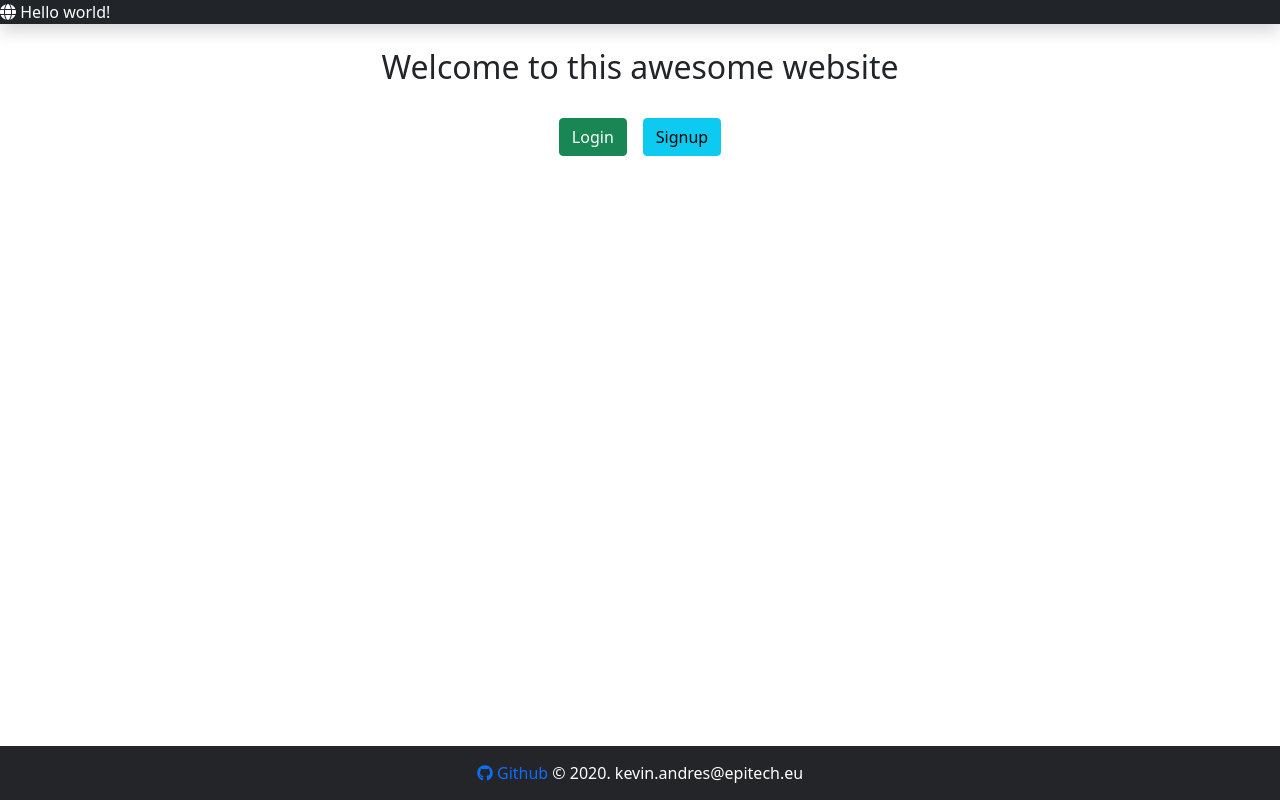
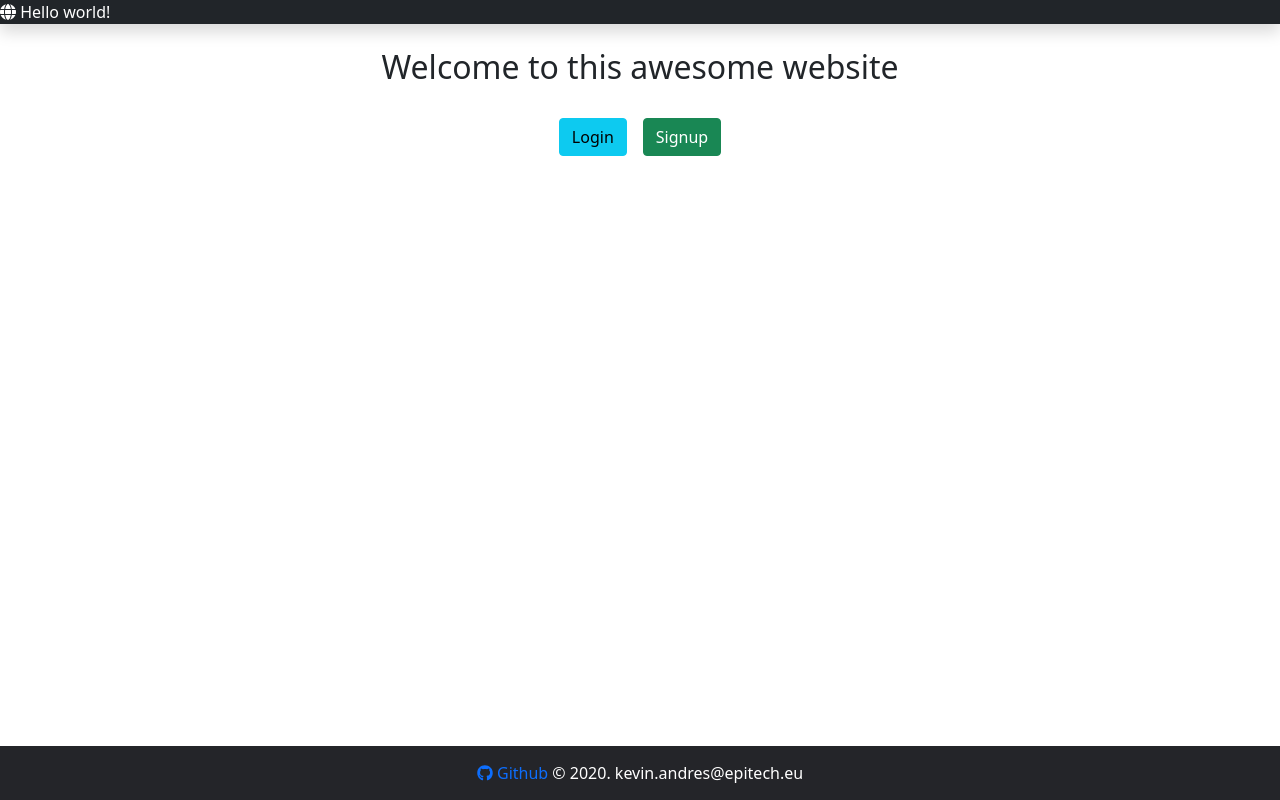
Before and after one commit to Draym/react-auth, a React (Create React App) app: page / in a window 1280 px wide. Built offline with nearby package versions, Linux system fonts and the light colour scheme; the HTML template or start-up script is replaced by a standard one.

Commit message:
update css main UI

```diff
--- a/src/web/main/views/MainView.tsx
+++ b/src/web/main/views/MainView.tsx
@@ -45,10 +45,10 @@ class MainView extends Component<MainViewProperties, MainViewState> {
                     <h2 className="text-center mt-4">Welcome to this awesome website</h2>
                     <div className="row">
                         <div className="col-md-12 mt-4 text-center">
-                            <Button className="me-3" variant="success" onClick={this.login}>
+                            <Button className="me-3" variant="info" onClick={this.login}>
                                 Login
                             </Button>
-                            <Button variant="info" onClick={this.signup}>
+                            <Button variant="success" onClick={this.signup}>
                                 Signup
                             </Button>
                         </div>
```
